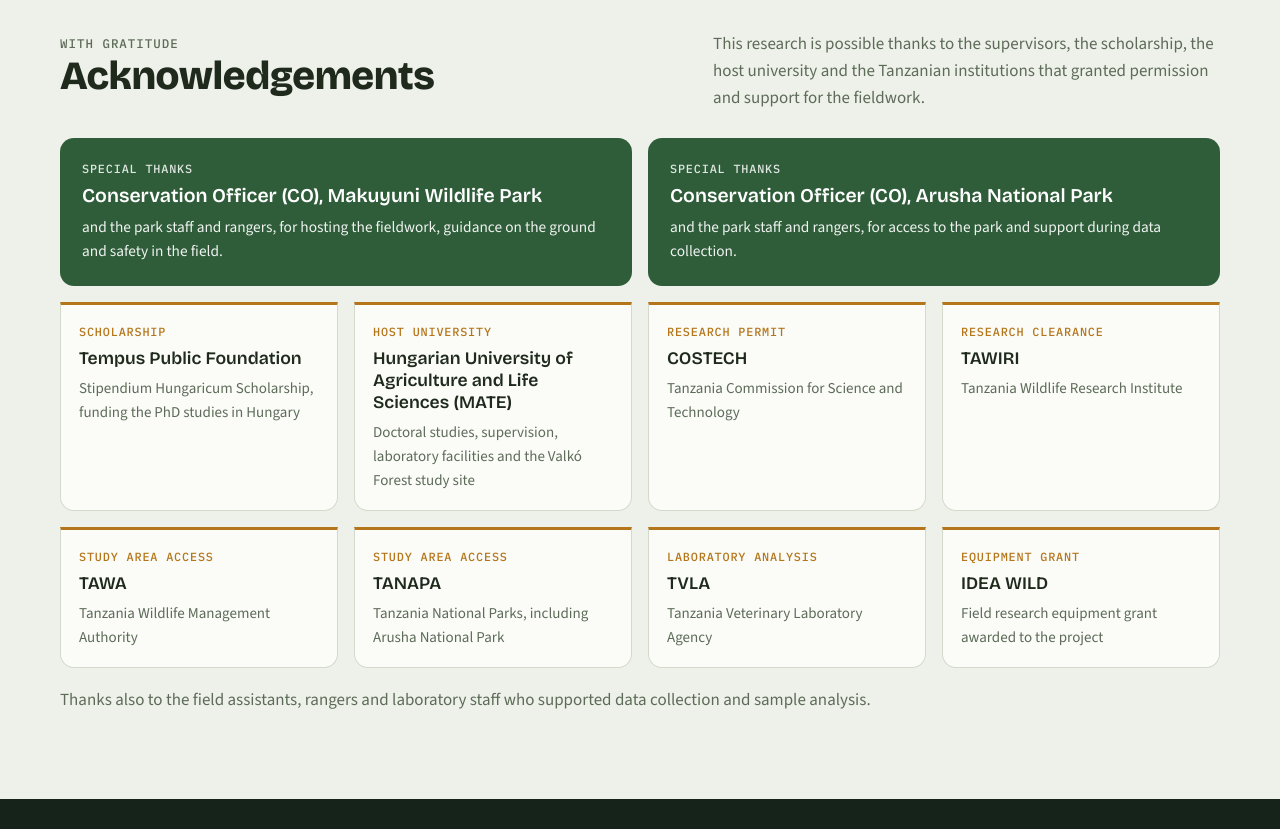
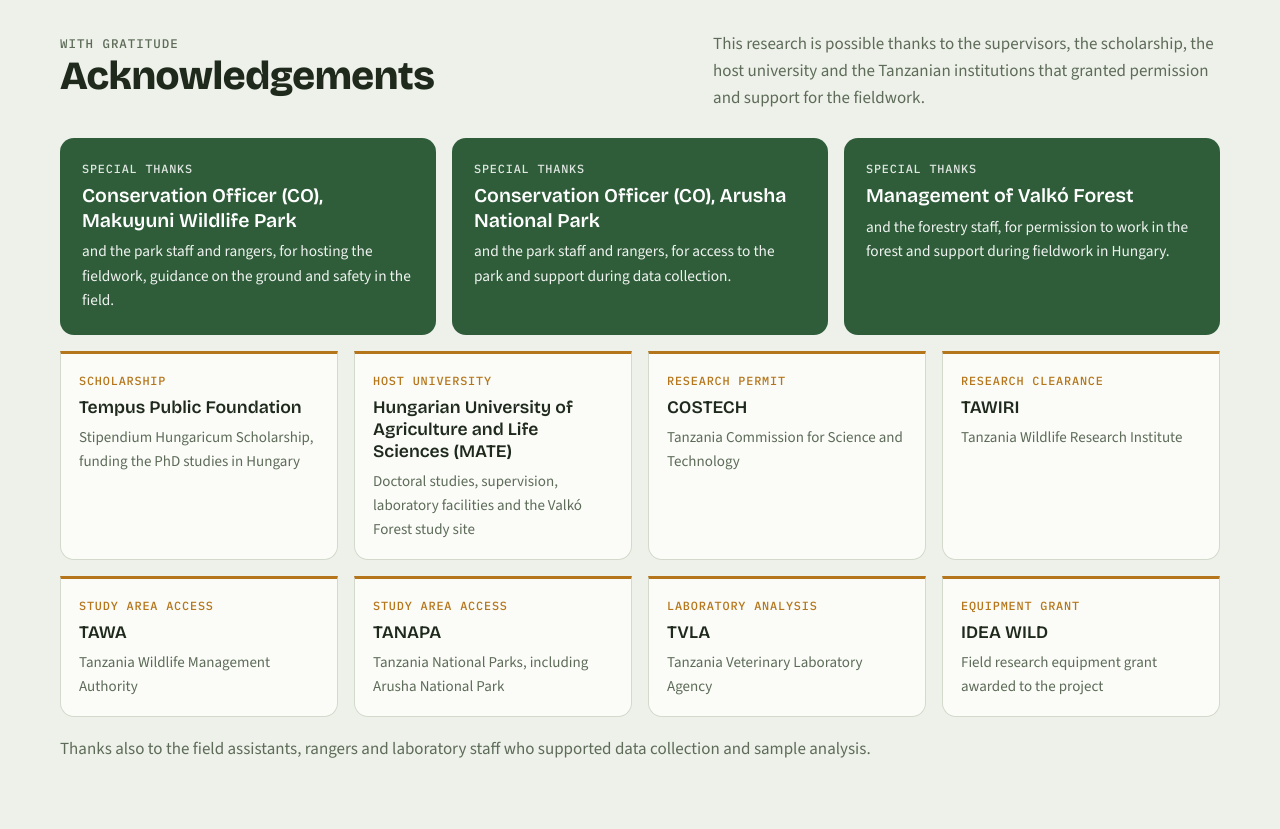
Before and after one commit to davidgunda-cloud/davidgunda-cloud.github.io, a plain HTML site: page index.html in a window 1280 px wide. Shown: the part 10080-10909 px from the top of the page. Drawn offline with nearby package versions, Linux system fonts and the light colour scheme.

Commit message:
Add files via upload

```diff
--- a/index.html
+++ b/index.html
@@ -263,7 +263,8 @@ header.nav .wrap{display:flex;align-items:center;gap:14px;padding-block:10px}
 .ak b{font-family:var(--display);font-weight:600;font-size:1.1rem;line-height:1.25}
 .ak span:last-child{color:var(--muted);font-size:.94rem}
 .ack-note{margin-top:18px;color:var(--muted)}
-.special{display:grid;grid-template-columns:1fr 1fr;gap:16px;margin-bottom:16px}
+.special{display:grid;grid-template-columns:repeat(3,minmax(0,1fr));gap:16px;margin-bottom:16px}
+@media (max-width:980px){.special{grid-template-columns:1fr 1fr}}
 @media (max-width:700px){.special{grid-template-columns:1fr}}
 .sp{background:var(--acacia);color:var(--acacia-ink);border-radius:14px;padding:22px;display:grid;gap:6px;align-content:start}
 .sp .ak-k{color:inherit;opacity:.85}
@@ -579,6 +580,7 @@ footer .base{border-top:1px solid rgba(255,255,255,.12);padding-block:18px 28px;
     <div class="special">
       <div class="sp"><span class="ak-k">Special thanks</span><b>Conservation Officer (CO), Makuyuni Wildlife Park</b><span>and the park staff and rangers, for hosting the fieldwork, guidance on the ground and safety in the field.</span></div>
       <div class="sp"><span class="ak-k">Special thanks</span><b>Conservation Officer (CO), Arusha National Park</b><span>and the park staff and rangers, for access to the park and support during data collection.</span></div>
+      <div class="sp"><span class="ak-k">Special thanks</span><b>Management of Valkó Forest</b><span>and the forestry staff, for permission to work in the forest and support during fieldwork in Hungary.</span></div>
     </div>
     <div class="ack">
       <div class="ak"><span class="ak-k">Scholarship</span><b>Tempus Public Foundation</b><span>Stipendium Hungaricum Scholarship, funding the PhD studies in Hungary</span></div>
```
